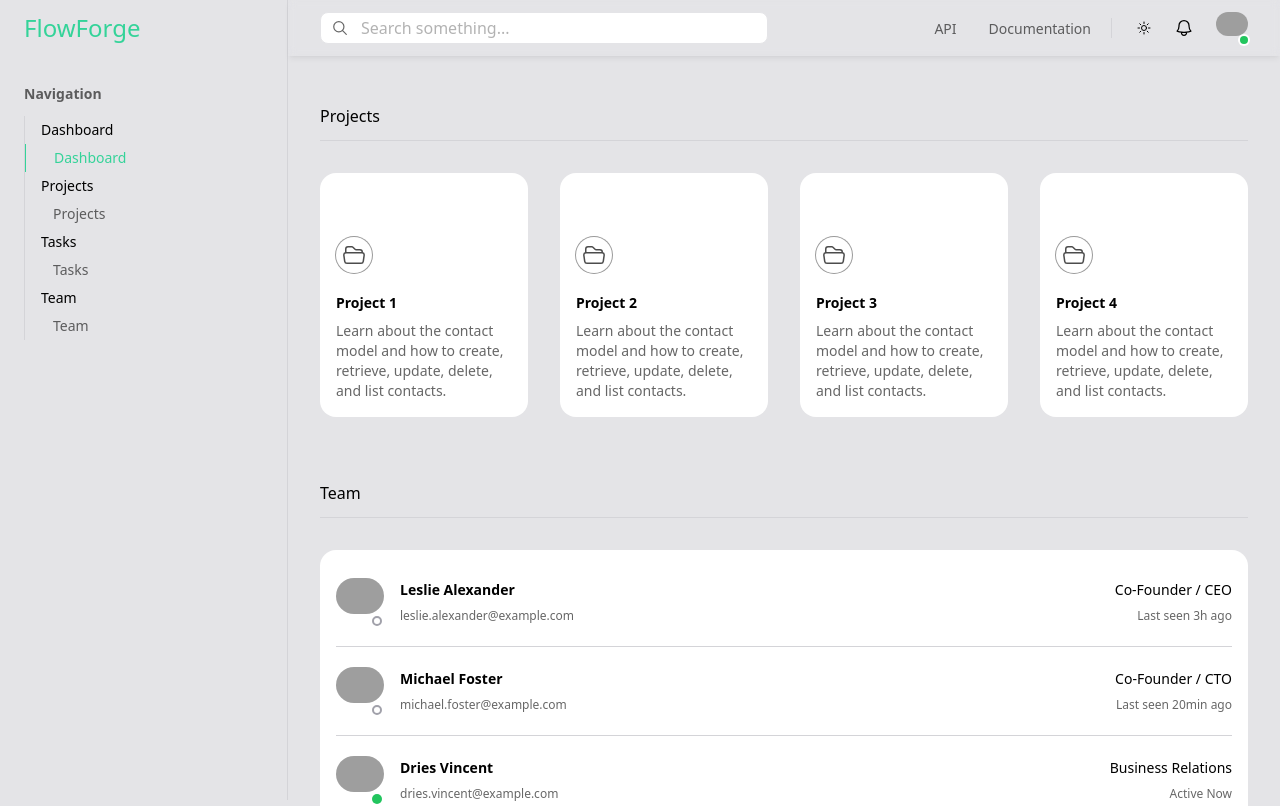
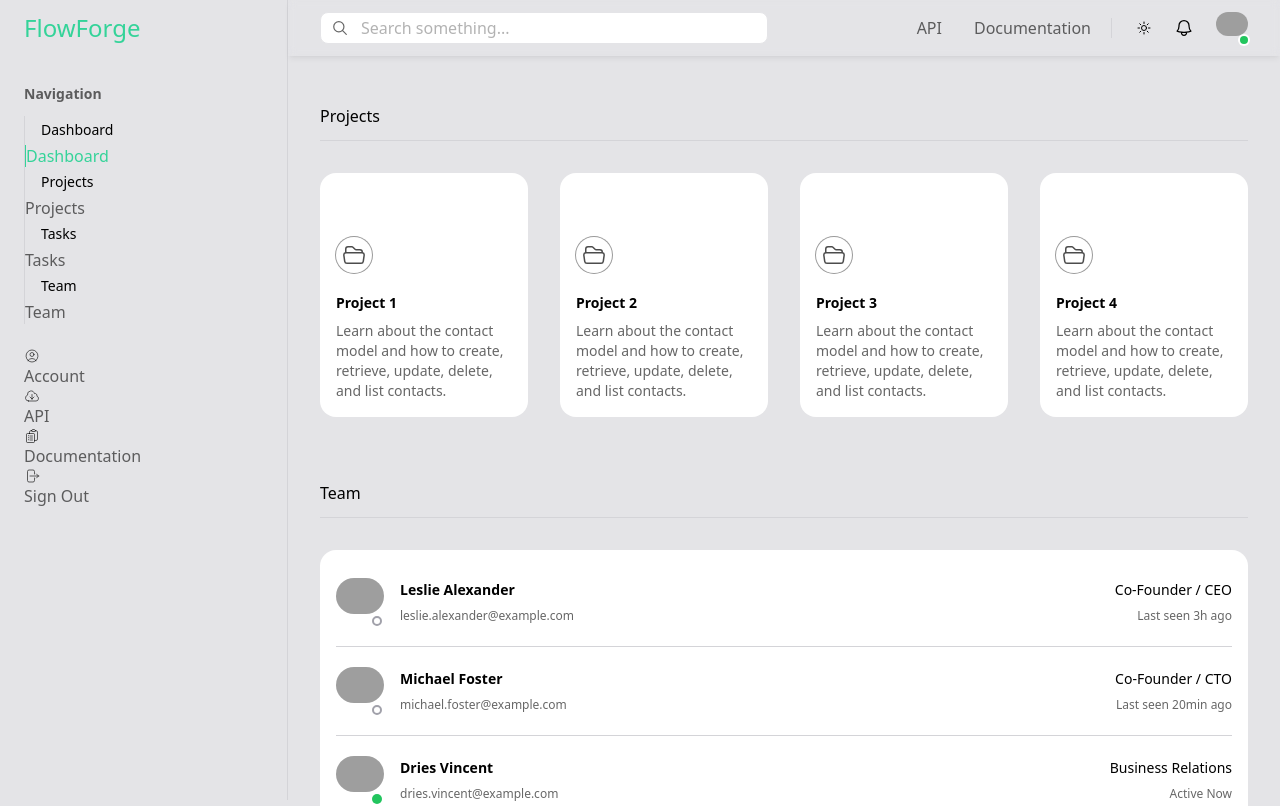
Before and after one commit to aivaras-bankauskas/vuetasks, a Vue app: page /dashboard in a window 1280 px wide. Shown: the top 806 px of the page. Built offline with nearby package versions, Linux system fonts and the light colour scheme; grey boxes are pictures that could not be loaded.

Commit message:
NavigationLink.vue: optimize component, remove props

```diff
--- a/src/components/links/NavigationLink.vue
+++ b/src/components/links/NavigationLink.vue
@@ -11,18 +11,6 @@
         linkTo: {
             type: String,
             required: true
-        },
-        listClass: {
-            type: String,
-            default: ''
-        },
-        baseClass: {
-            type: String,
-            default: 'flex justify-between gap-2 py-1 pr-3 text-sm transition pl-7'
-        },
-        textColor: {
-            type: String,
-            default: 'hover:text-primary'
         },
         activeText: {
             type: String,
@@ -49,9 +37,7 @@
 </script>
 
 <template>
-    <li :class="listClass">
     <RouterLink
-            :class="[baseClass, textColor]"
         :active-class="`${activeText} ${borderClass}`"
         :to="linkTo"
         tabindex="0"
@@ -60,5 +46,4 @@
         <slot />
         <span>{{ title }}</span>
     </RouterLink>
-    </li>
 </template>
```
Lines whose indentation alone changed are shown as unchanged.
